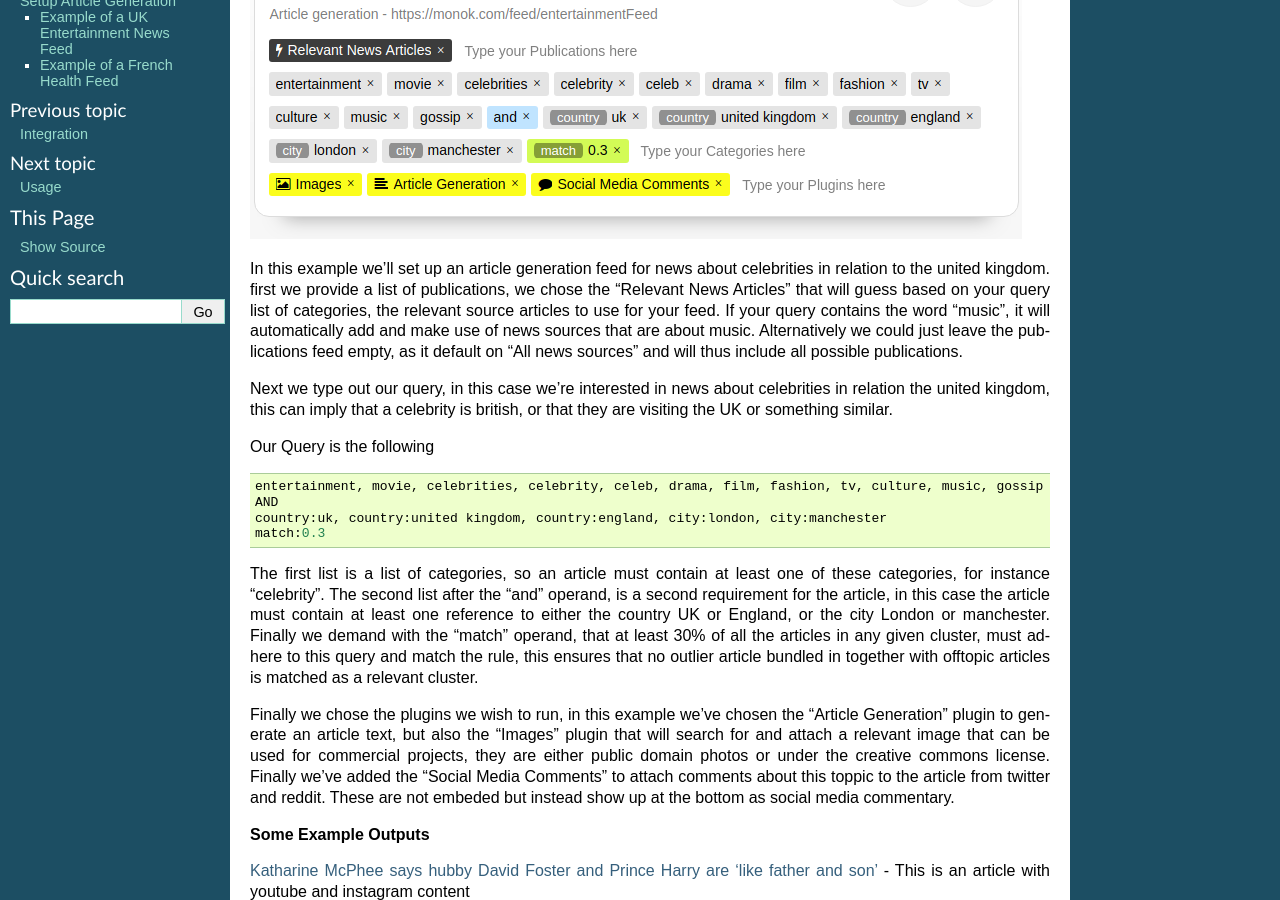
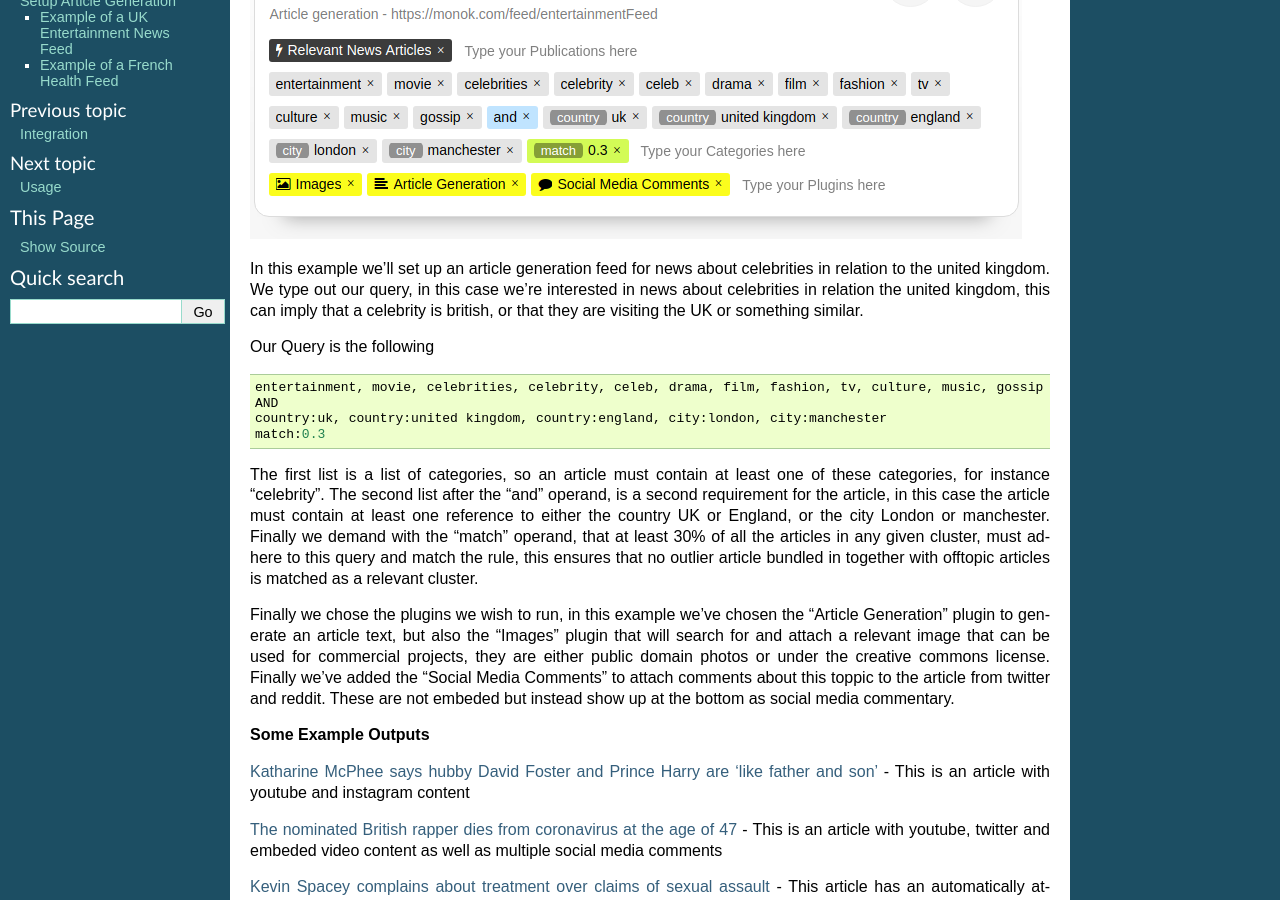
Before and after one commit to monoklabs/monok-docs, a Sphinx documentation site: the page built from docs/setupnewfeed.rst, in a window 1280 px wide and 900 px high, scrolled down 347 px. Built offline with Sphinx 7.4.7, drawn with Linux system fonts in a browser that asks for light colours.

Commit message:
Update setupnewfeed.rst

```diff
--- a/docs/setupnewfeed.rst
+++ b/docs/setupnewfeed.rst
@@ -14,10 +14,7 @@ Example of a UK Entertainment News Feed
 .. image:: images/entertainmentfeed.png
 
 In this example we'll set up an article generation feed for news about celebrities in relation to the united kingdom.
-first we provide a list of publications, we chose the "Relevant News Articles" that will guess based on your query list of categories, the relevant source articles to use for your feed. If your query contains the word "music", it will automatically add and make use of news sources that are about music.
-Alternatively we could just leave the publications feed empty, as it default on "All news sources" and will thus include all possible publications.
-
-Next we type out our query, in this case we're interested in news about celebrities in relation the united kingdom, this can imply that a celebrity is british, or that they are visiting the UK or something similar.
+We type out our query, in this case we're interested in news about celebrities in relation the united kingdom, this can imply that a celebrity is british, or that they are visiting the UK or something similar.
 
 Our Query is the following ::
 
```
